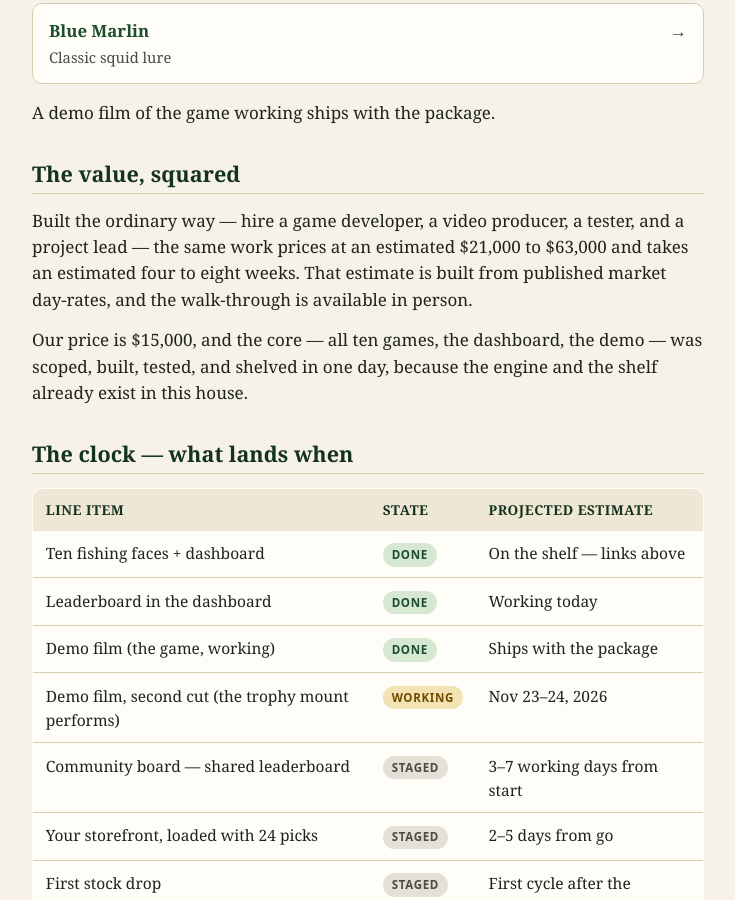
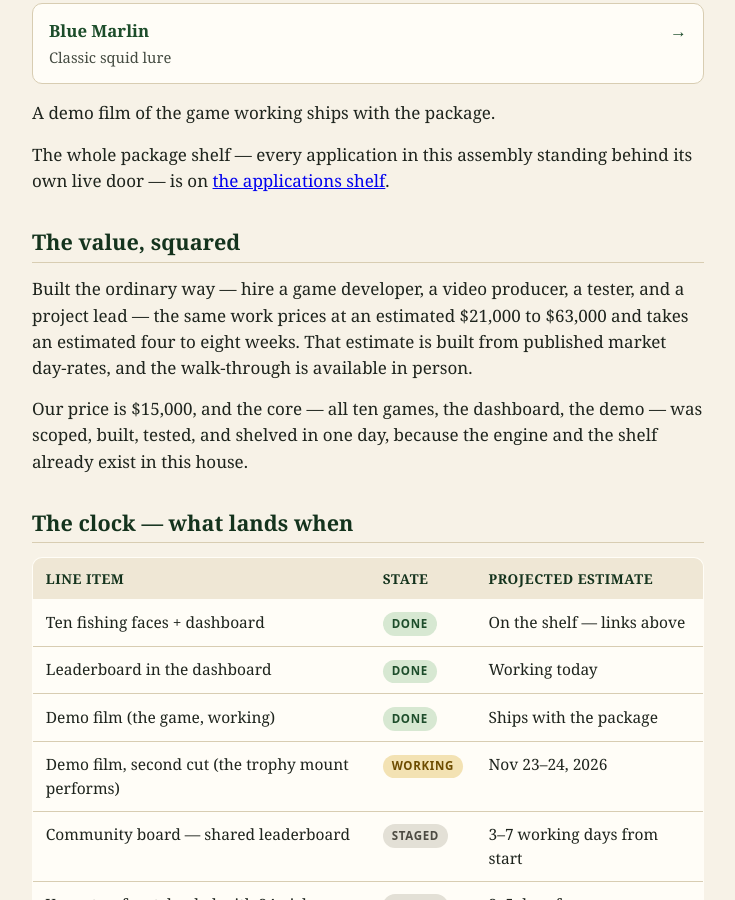
Before and after one commit to apex74-create/apex-ground-crew, a plain HTML site: page sportsman-job/index.html in a window 1280 px wide. Shown: the part 2169-3069 px from the top of the page, without its empty margins (272-1007 px from the left). Drawn offline with Linux system fonts and the light colour scheme.

Commit message:
Link the applications shelf from the Sportsman Assembly page

```diff
--- a/sportsman-job/index.html
+++ b/sportsman-job/index.html
@@ -351,6 +351,7 @@
             </li>
           </ul>
           <p style="margin-top:1rem;">A demo film of the game working ships with the package.</p>
+          <p style="margin-top:1rem;">The whole package shelf — every application in this assembly standing behind its own live door — is on <a href="shelf/">the applications shelf</a>.</p>
         </section>
 
         <section>
```
